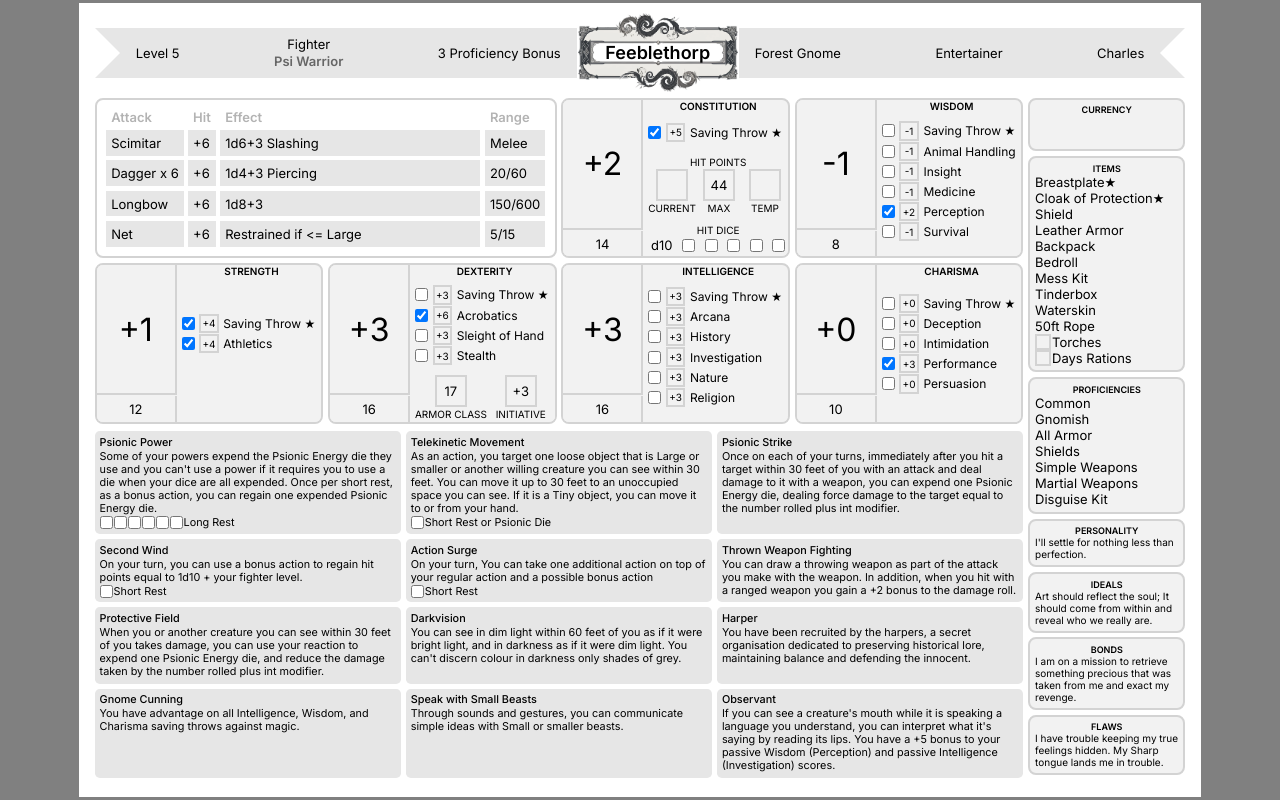
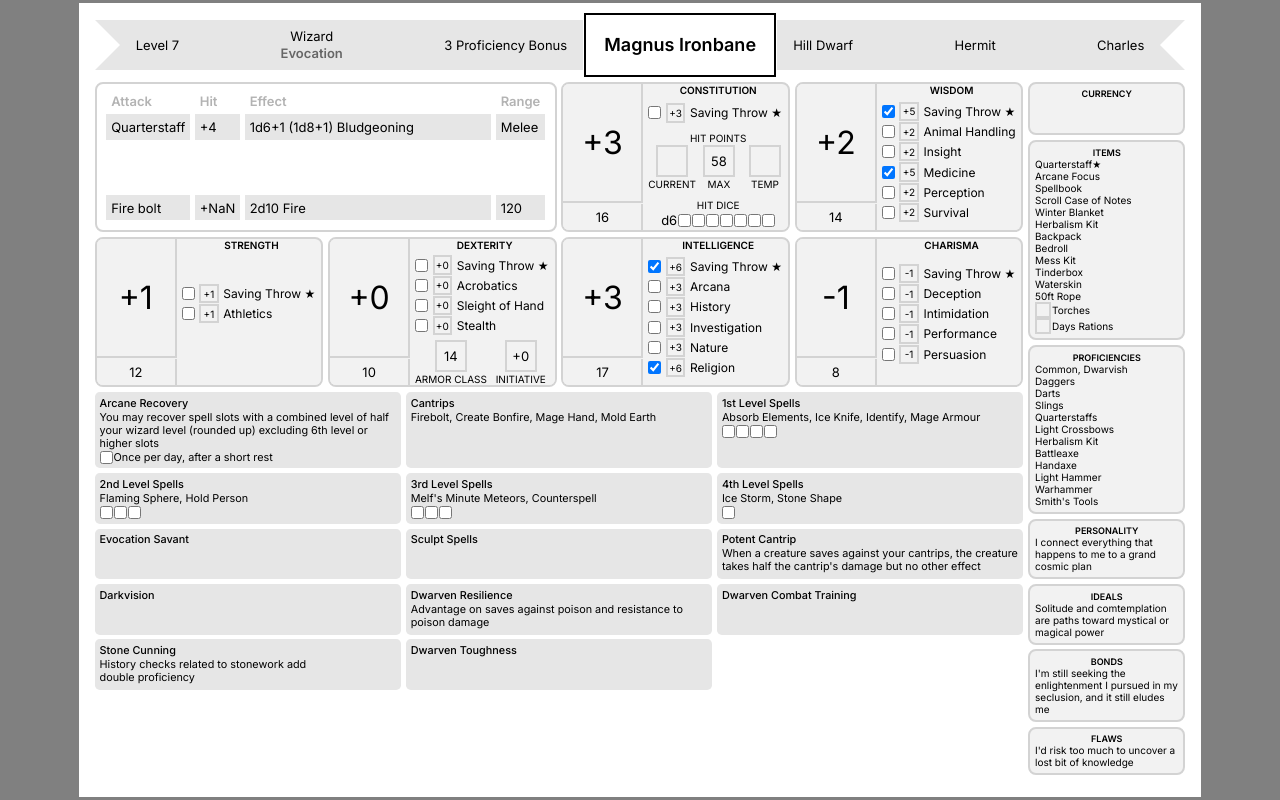
Before and after one commit to Charles-Dahl/character-builder, a Next.js app: page / in a window 1280 px wide. Built offline with nearby package versions, Linux system fonts and the light colour scheme.

Commit message:
improve alignments

```diff
--- a/src/app/page.module.css
+++ b/src/app/page.module.css
@@ -18,6 +18,7 @@
   grid-template-columns: 1fr 157px;
   grid-template-rows: min-content min-content 1fr;
   justify-items: stretch;
+  align-items: start;
   gap: var(--tiny);
 }
 
--- a/src/components/attacks.module.css
+++ b/src/components/attacks.module.css
@@ -1,11 +1,14 @@
 .container {
     display: grid;
     grid-template-columns: min-content min-content 1fr min-content;
+    grid-template-rows: min-content 1fr;
     gap: var(--tiny, 1rem);
     padding: var(--small, 1rem);
     border-radius: 0.5rem;
     border: var(--border);
     grid-column: 1 / 3;
+    justify-content: start;
+    align-items: start;
 }
 
 .item {
--- a/src/components/details.module.css
+++ b/src/components/details.module.css
@@ -55,12 +55,13 @@
 }
 
 .character-name {
-    background-image: url(/nameplate.png);
+    /* background-image: url(/nameplate.png); */
+    border: solid black 2px;
     background-size: contain;
     background-repeat: no-repeat;
     background-position: center;
-    width: 10rem;
-    aspect-ratio: 2;
+    width: 12rem;
+    aspect-ratio: 3;
     justify-content: center;
     font-size: large;
     font-weight: 600;
--- a/src/components/hit-points.tsx
+++ b/src/components/hit-points.tsx
@@ -13,13 +13,13 @@ const HitPoints = () => {
                 <Inline className={styles.label}>Hit Points</Inline>
                 <div className={styles.container}>
                     <Figure label="Current" />
-                    <Figure label="Max">44</Figure>
+                    <Figure label="Max">58</Figure>
                     <Figure label="Temp" />
                 </div>
             </Stack>
             <Stack>
                 <Inline className={styles.label}>Hit Dice</Inline>
-                <Inline gap={Gap.small}>{hitDice}{[...Array(level)].map((element, index) => <input key={index} type="checkbox" />)}</Inline>
+                <Inline gap="1px">{hitDice}{[...Array(level)].map((element, index) => <input key={index} type="checkbox" />)}</Inline>
             </Stack>
         </Stack>
     )
--- a/src/components/items.module.css
+++ b/src/components/items.module.css
@@ -3,3 +3,7 @@
     aspect-ratio: 1;
     border: var(--border);
 }
+
+.item {
+    font-size: x-small;
+}
--- a/src/components/items.tsx
+++ b/src/components/items.tsx
@@ -7,7 +7,7 @@ import Card from "@/components/card"
 import { Gap } from "@/utility/library/spacing"
 
 const ItemDisplay = ({ label, quantity, equipped }: Item) => {
-    return <Inline>
+    return <Inline className={styles.item}>
         {quantity && <div className={styles.quantity}></div>}
         {label}
         {equipped && "★"}
--- /dev/null
+++ b/src/components/proficiencies.module.css
@@ -0,0 +1,3 @@
+.item {
+    font-size: x-small;
+}
--- a/src/components/proficiencies.tsx
+++ b/src/components/proficiencies.tsx
@@ -3,13 +3,14 @@ import Stack from "@/components/library/stack"
 import Inline from "@/components/library/inline"
 import Card from "@/components/card"
 import { Gap } from "@/utility/library/spacing"
+import styles from "./proficiencies.module.css"
 
 const Proficiencies = () => {
     const { proficiencies } = useCharacter()
     return (
         <Card label="Proficiencies">
             <Stack align="left" gap={Gap.none}>
-                {proficiencies.map((proficiency) => <Inline>{proficiency}</Inline>)}
+                {proficiencies.map((proficiency) => <Inline className={styles.item}>{proficiency}</Inline>)}
             </Stack>
         </Card>
     )
--- a/src/components/traits.module.css
+++ b/src/components/traits.module.css
@@ -1,3 +1,7 @@
+.grid {
+    width: 100%;
+}
+
 .item {
     display: grid;
     grid-template-areas: "label label"
--- a/src/components/traits.tsx
+++ b/src/components/traits.tsx
@@ -1,8 +1,7 @@
-import Stack from "@/components/library/stack"
+import AutoGrid from "@/components/library/auto-grid"
+import Inline from "@/components/library/inline"
 import { useCharacter } from "@/utility/character"
 import { Trait } from "@/utility/traits"
-import Inline from "@/components/library/inline"
-import AutoGrid from "@/components/library/auto-grid"
 import styles from "./traits.module.css"
 
 const TraitDisplay = ({ label, description, charges = 0, frequency }: Trait) => {
@@ -19,7 +18,7 @@ const TraitDisplay = ({ label, description, charges = 0, frequency }: Trait) =>
 const Traits = () => {
     const { traits } = useCharacter()
     return (
-        <AutoGrid>
+        <AutoGrid className={styles.grid}>
             {traits.map(TraitDisplay)}
         </AutoGrid>
     )
--- a/src/utility/character.ts
+++ b/src/utility/character.ts
@@ -6,7 +6,7 @@ import { Trait } from "@/utility/traits"
 import { Size } from "@/utility/size"
 import { Dice } from "@/utility/dice"
 import { Item } from "@/utility/items"
-export const character: Character = require('./feeblethorp.json')
+export const character: Character = require('./magnus.json')
 
 export interface Character {
   playerName: string,
@@ -290,5 +290,5 @@ export const useCharacter = () => {
 
 export const useModifierValue = (modifier: Ability) => {
   const { abilityScores } = useCharacter()
-  return (abilityScores[modifier] - 10) / 2
+  return Math.floor((abilityScores[modifier] - 10) / 2)
 }
--- /dev/null
+++ b/src/utility/magnus.json
@@ -0,0 +1,200 @@
+{
+  "playerName": "Charles",
+  "characterName": "Magnus Ironbane",
+  "mainClass": "Wizard",
+  "subclass": "Evocation",
+  "background": "Hermit",
+  "race": "Hill Dwarf",
+  "size": "Medium",
+  "hitDice": "d6",
+  "level": 7,
+  "proficiencyBonus": 3,
+  "abilityScores": {
+    "Strength": 12,
+    "Dexterity": 10,
+    "Constitution": 16,
+    "Intelligence": 17,
+    "Wisdom": 14,
+    "Charisma": 8
+  },
+  "saves": {
+    "Strength": false,
+    "Dexterity": false,
+    "Constitution": false,
+    "Intelligence": true,
+    "Wisdom": true,
+    "Charisma": false
+  },
+  "skills": {
+    "Strength": {
+      "Athletics": false
+    },
+    "Dexterity": {
+      "Acrobatics": false,
+      "Sleight of Hand": false,
+      "Stealth": false
+    },
+    "Constitution": {},
+    "Intelligence": {
+      "Arcana": false,
+      "History": false,
+      "Investigation": false,
+      "Nature": false,
+      "Religion": true
+    },
+    "Wisdom": {
+      "Animal Handling": false,
+      "Insight": false,
+      "Medicine": true,
+      "Perception": false,
+      "Survival": false
+    },
+    "Charisma": {
+      "Deception": false,
+      "Intimidation": false,
+      "Performance": false,
+      "Persuasion": false
+    }
+  },
+  "attacks": [
+    {
+      "label": "Quarterstaff",
+      "damageType": "Bludgeoning",
+      "modifier": "Strength",
+      "onHit": "1d6$modifier$ (1d8$modifier$)",
+      "range": "Melee"
+    },
+    {
+      "label": "Fire bolt",
+      "damageType": "Fire",
+      "onHit": "2d10",
+      "range": "120"
+    }
+  ],
+  "traits": [
+    {
+      "label": "Arcane Recovery",
+      "description": "You may recover spell slots with a combined level of half your wizard level (rounded up) excluding 6th level or higher slots",
+      "charges": 1,
+      "frequency": "Once per day, after a short rest"
+    },
+    {
+      "label": "Cantrips",
+      "description": "Firebolt, Create Bonfire, Mage Hand, Mold Earth"
+    },
+    {
+      "label": "1st Level Spells",
+      "description": "Absorb Elements, Ice Knife, Identify, Mage Armour",
+      "charges": 4
+    },
+    {
+      "label": "2nd Level Spells",
+      "description": "Flaming Sphere, Hold Person",
+      "charges": 3
+    },
+    {
+      "label": "3rd Level Spells",
+      "description": "Melf's Minute Meteors, Counterspell",
+      "charges": 3
+    },
+    {
+      "label": "4th Level Spells",
+      "description": "Ice Storm, Stone Shape",
+      "charges": 1
+    },
+    {
+      "label": "Evocation Savant"
+    },
+    {
+      "label": "Sculpt Spells"
+    },
+    {
+      "label": "Potent Cantrip",
+      "description": "When a creature saves against your cantrips, the creature takes half the cantrip's damage but no other effect"
+    },
+    {
+      "label": "Darkvision"
+    },
+    {
+      "label": "Dwarven Resilience",
+      "description": "Advantage on saves against poison and resistance to poison damage"
+    },
+    {
+      "label": "Dwarven Combat Training"
+    },
+    {
+      "label": "Stone Cunning",
+      "description": "History checks related to stonework add double proficiency"
+    },
+    {
+      "label": "Dwarven Toughness"
+    }
+  ],
+  "items": [
+    {
+      "label": "Quarterstaff",
+      "equipped": true
+    },
+    {
+      "label": "Arcane Focus"
+    },
+    {
+      "label": "Spellbook"
+    },
+    {
+      "label": "Scroll Case of Notes"
+    },
+    {
+      "label": "Winter Blanket"
+    },
+    {
+      "label": "Herbalism Kit"
+    },
+    {
+      "label": "Backpack"
+    },
+    {
+      "label": "Bedroll"
+    },
+    {
+      "label": "Mess Kit"
+    },
+    {
+      "label": "Tinderbox"
+    },
+    {
+      "label": "Waterskin"
+    },
+    {
+      "label": "50ft Rope"
+    },
+    {
+      "label": "Torches",
+      "quantity": 10
+    },
+    {
+      "label": "Days Rations",
+      "quantity": 10
+    }
+  ],
+  "proficiencies": [
+    "Common, Dwarvish",
+    "Daggers",
+    "Darts",
+    "Slings",
+    "Quarterstaffs",
+    "Light Crossbows",
+    "Herbalism Kit",
+    "Battleaxe",
+    "Handaxe",
+    "Light Hammer",
+    "Warhammer",
+    "Smith's Tools"
+  ],
+  "personality": "I connect everything that happens to me to a grand cosmic plan",
+  "ideals": "Solitude and comtemplation are paths toward mystical or magical power",
+  "bonds": "I'm still seeking the enlightenment I pursued in my seclusion, and it still eludes me",
+  "flaws": "I'd risk too much to uncover a lost bit of knowledge",
+  "armorModifier": "Dexterity",
+  "baseArmor": 14
+}
```
